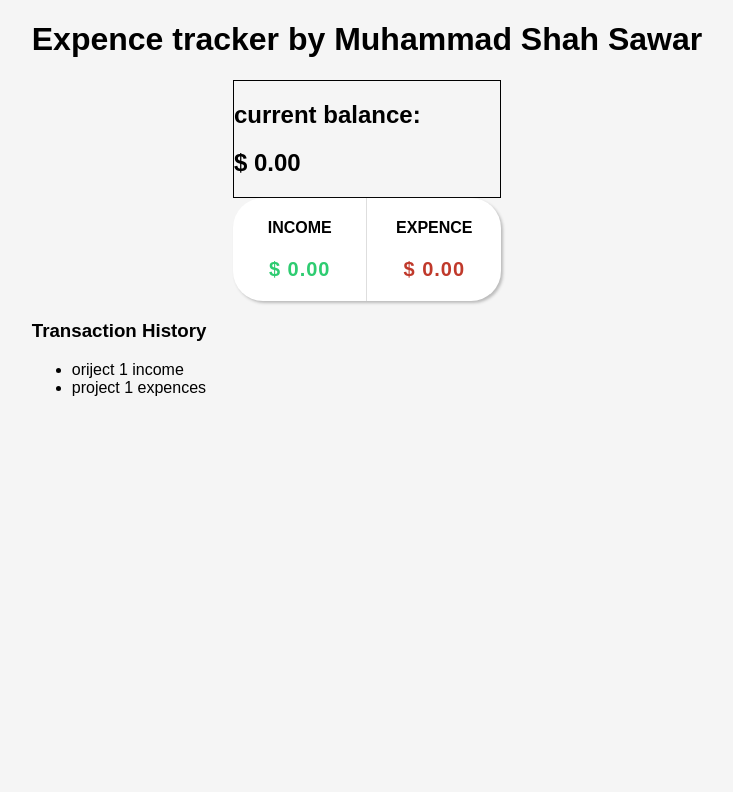
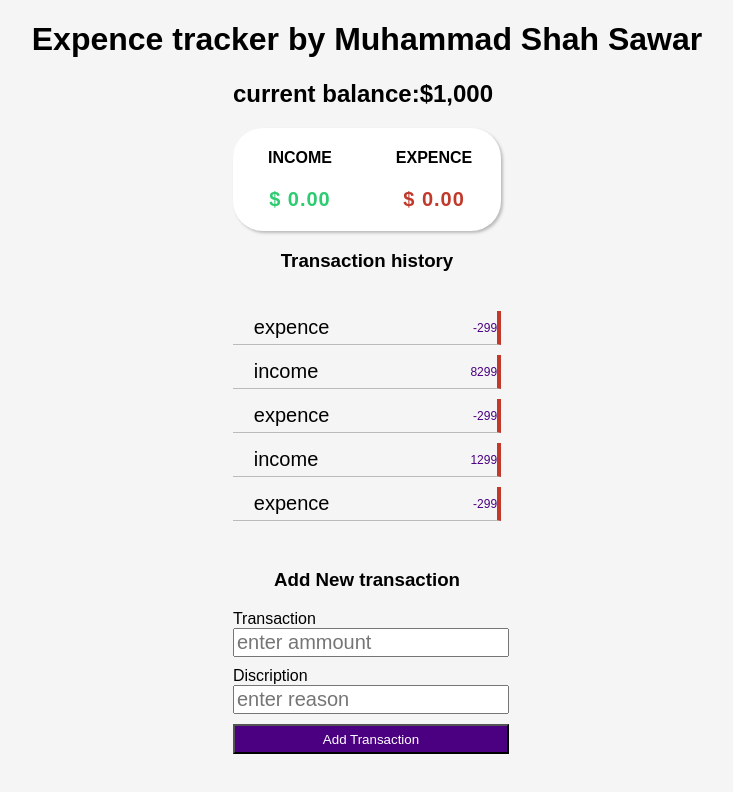
Before and after one commit to shahsawar92/ExpenseTrackerApp, a React (Create React App) app: page / in a window 1280 px wide. Shown: the top 792 px of the page, without its empty margins (273-1006 px from the left). Built offline with nearby package versions, Linux system fonts and the light colour scheme.

Commit message:
90% of the app is commited some of the work is remaning

```diff
--- a/src/App.css
+++ b/src/App.css
@@ -21,7 +21,7 @@ padding: 0;
   width: 40%;
   /* width: 300px;
   height: 100px; */
-  border: 1px solid black;
+  /* border: 1px solid black; */
   box-sizing: border-box;
 }
 
@@ -61,9 +61,9 @@ padding: 0;
 }
 
 .history .history-underline{
-  width: 100px;
+  width: 40%;
   height: 4px;
-  background-color: #bbb;
+
   margin: 0 auto;
 }
 
@@ -73,8 +73,9 @@ padding: 0;
   margin-right: 40px;
   overflow-y: scroll;
   padding: 20px;
-  height: 200px;
+  height: auto;
   margin: 0 auto;
+  overflow: hidden;
 }
 
 .history .history-list li{
@@ -84,28 +85,36 @@ padding: 0;
   padding-top: 5px;
   display: block;
 }
+.item-plus:hover{
+  background: green;
+}
 
+.item-minus:hover{
+  background:red;
+}
+.item-plus> span{
+  float: right;
+}
+.item-minus> span{
+  float: right;
+}
 .history .history-list .item-plus{
   border-right: 4px solid #2ecc71;
 }
 
+
 .history .history-list .item-minus{
   border-right: 4px solid #c0392b;
+
 }
 
-.history .history-list li small{
+.history .history-list li span{
   font-size: 12px;
   display: block;
-  color: #777;
+  color: indigo;
   margin-top: 5px;
 }
 
-
-.history .history-list li span{
-  float: right;
-  margin-right: 4px;
-  transform: translate(0%, -170%);
-}
 
 .history .history-list li button{
   float: left;
@@ -113,9 +122,9 @@ padding: 0;
   background-color: #c0392b;
   color: white;
   border: none;
-  margin-right: 20px;
+
   font-weight: 600;
-  transform: translate(-110%, -150%);
+  transform: translate(-110%, -160%);
 }
 
 .history .history-list li:hover button{
@@ -123,69 +132,21 @@ padding: 0;
   transition: ease-in 0.4s;
 }
 
-.text, .amount{
-  display: block;
-  margin-bottom: 5px;
-  font-size: 20px;
-  font-weight: 500;
-}
-.sum > div:first-of-type {
-  border-right: 1px solid #dedede;
-}
-
-
-.sum .inc-container,
-.sum .exp-container
-{
-  padding-left: 20px;
-  padding-right: 20px;
-}
-
-.sum .inc-container h4{
-  text-align: center;
-}
-
 input[type="text"],
 input[type="number"]{
   display: block;
   font-size: 20px;
   margin-bottom: 10px;
-  width: 98%;
+  width: 100% ;
+
 }
-
-.income-btn{
-  padding: 10px;
-  width: 49%;
-  font-size: 20px;
-  background-color: #2ecc71;
-  color: white;
-  border-radius: 20px;
-  border: none;
+.btn{
+  width: 103%;
+  margin-bottom: 10px;
+  height: 30px;
+  color: #fff;
+  background-color: indigo;
 }
-
-.income-btn:hover{
-  box-shadow: 3px 3px 2px #2ecc71;
-  transition: ease-in-out 0.2s;
+h3{
+  text-align: center;
 }
-
-.expense-btn{
-  padding: 10px;
-  width: 49%;
-  font-size: 20px;
-  float: right;
-  background-color: #c0392b;
-  border-radius: 20px;
-  color: white;
-  border: none;
-}
-
-.expense-btn:hover{
-  box-shadow: 3px 3px 2px #c0392b;
-  transition: ease-in-out 0.2s;
-}
-
-@media(max-width: 529px){
-  .history .history-list li button{
-    opacity: 1;
-  }
-}
--- a/src/App.js
+++ b/src/App.js
@@ -2,19 +2,25 @@ import React from 'react';
 import './App.css';
 import Head from './components/header';
 import Bal from './components/balance';
+import Trans from './components/transaction';
 import Form from './components/form';
 import Sum from './components/summery';
-import Trans from './components/transaction';
+import { Globalprovider } from './mycontext/usecontext';
+
 
 
 function App(){
-  return( <div>
+  return(
+    <Globalprovider>
+  <div>
     <Head></Head>
     <div className="container"> <Bal />
     </div>
     <Sum />
-    <Trans></Trans>
+    <Trans />
     <Form></Form>
-  </div> );
+  </div>
+    </Globalprovider>
+  );
 }
  export default App;
--- a/src/components/balance.js
+++ b/src/components/balance.js
@@ -2,8 +2,8 @@ import React from 'react';
 
 function Bal(){
   return( <div>
-    <h2>current balance:</h2>
-    <h2>$ 0.00</h2>
+    <h2>current balance:<span>$1,000</span></h2>
+
   </div> );
 }
  export default Bal;
--- /dev/null
+++ b/src/components/eachtrans.js
@@ -0,0 +1,9 @@
+import React from 'react';
+
+
+function Each({transactions}){
+  return(
+    <li className="item-minus">{transactions.discription}<span>{transactions.ammount}</span><button>X</button></li>
+    );
+}
+export default Each;
--- a/src/components/form.js
+++ b/src/components/form.js
@@ -1,9 +1,35 @@
-import React from 'react';
+import React, { useState } from 'react';
 
 
 function Form(){
-  return( <div>
-
+  const [discription, setdiscription]= useState();
+  const [transaction,settransaction]= useState();
+  return( <div className="container">
+    <h3>Add New transaction</h3>
+    <form>
+      <div> <label htmlFor="Transaction">Transaction</label>
+    <input
+      type="number"
+      name="first"
+      id="transaction"
+      placeholder="enter ammount"
+      value={transaction}
+      onChange={(e)=>{settransaction(e.target.value)}}
+      ></input>
+    </div>
+    <div>
+      <label htmlFor="Discription">Discription</label>
+    <input
+      type="text"
+      name="second"
+      id="transaction"
+      placeholder="enter reason"
+      value={discription}
+      onChange={(e)=>{setdiscription(e.target.value)}}
+      ></input>
+    </div>
+    <button className="btn">Add Transaction</button>
+    </form>
   </div> );
 }
  export default Form;
--- a/src/components/transaction.js
+++ b/src/components/transaction.js
@@ -1,14 +1,21 @@
-import React from 'react';
-
+import React,{useContext} from 'react';
+import {useContexts} from '../mycontext/usecontext';
+import Each from './eachtrans';
 
 function Trans(){
-  return( <div>
-    <h3>Transaction History </h3>
-    <ul ClassName=" list">
-        <li ClassName="plus">oriject 1 income</li>
-        <li ClassName="minus">project 1 expences</li>
-    </ul>
-
-  </div> );
+  const {transactions}= useContext(useContexts)
+  console.log(transactions);
+  return( <div className="history history-underline">
+  <h3>Transaction history</h3>
+  <ul className="history-list history-underline">
+    {transactions.map(transactions =>(
+    <Each key={
+      transactions.id
+    } transactions={transactions} />
+    )
+    )
+    }
+  </ul>
+</div> );
 }
  export default Trans;
--- a/src/index.js
+++ b/src/index.js
@@ -1,7 +1,6 @@
 import React from 'react';
 import ReactDOM from 'react-dom';
 import './App.css';
-// import './mycss.css';
 import App from './App';
 import * as serviceWorker from './serviceWorker';
 
--- /dev/null
+++ b/src/mycontext/AppReducer.js
@@ -0,0 +1,6 @@
+export default (state, action) => {
+    switch(action.type){
+        default:
+            return state;
+    }
+}
--- /dev/null
+++ b/src/mycontext/usecontext.js
@@ -0,0 +1,31 @@
+import React, {createContext , useReducer} from "react";
+import AppReducer from './AppReducer';
+
+
+const initial={
+    transactions: [
+        {id:"1", discription:"expence", ammount:"-299"},
+        {id:"2", discription:"income", ammount:"8299"},
+        {id:"3", discription:"expence", ammount:"-299"},
+        {id:"4", discription:"income", ammount:"1299"},
+        {id:"5", discription:"expence", ammount:"-299"},
+    ]
+}
+
+//global context
+export const useContexts=createContext(initial);
+//create global context provider
+
+export const Globalprovider=({children})=>{
+    const [state, dispach] = useReducer(AppReducer, initial)
+    return (
+        <useContexts.Provider value={
+            {
+               transactions: state.transactions
+            }
+
+        }>
+            {children}
+        </useContexts.Provider>
+    )
+}
```
Also changed, not shown: src/file.txt (added).
